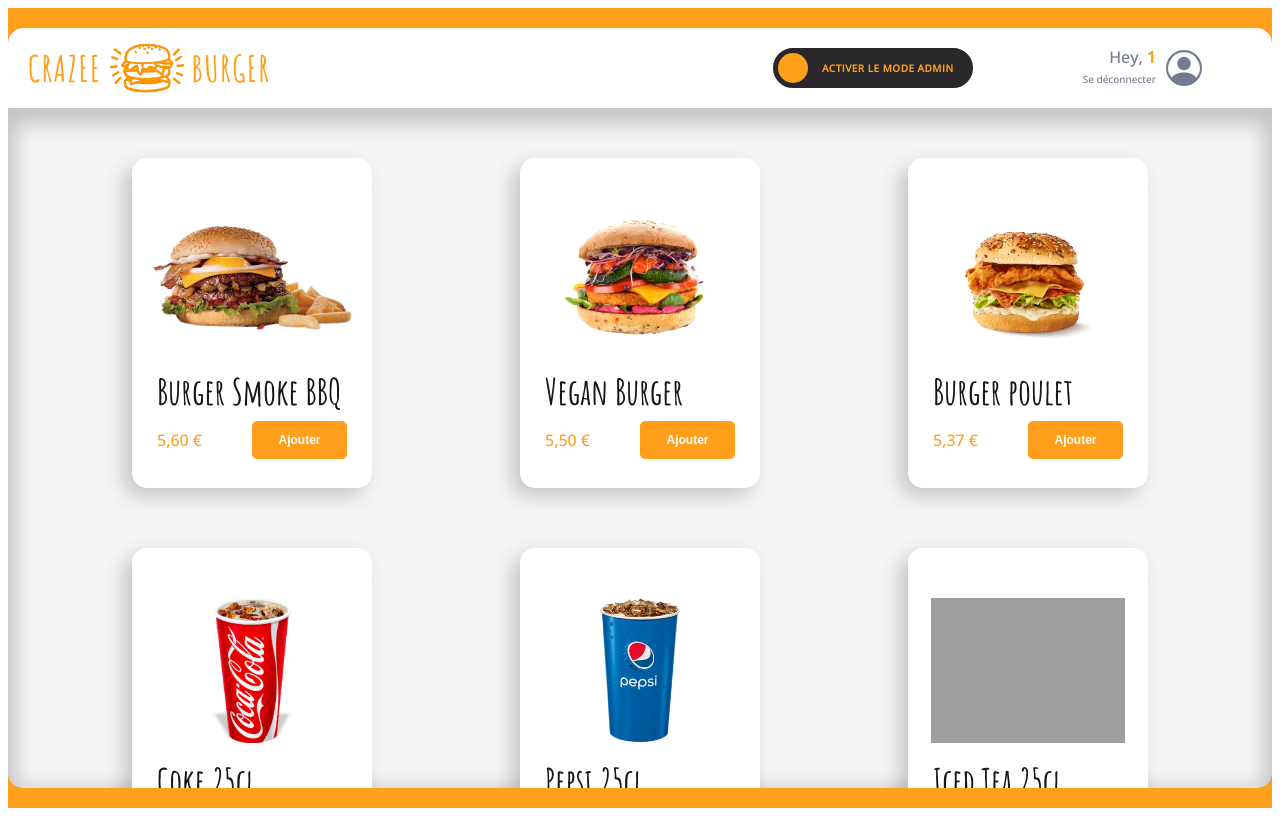
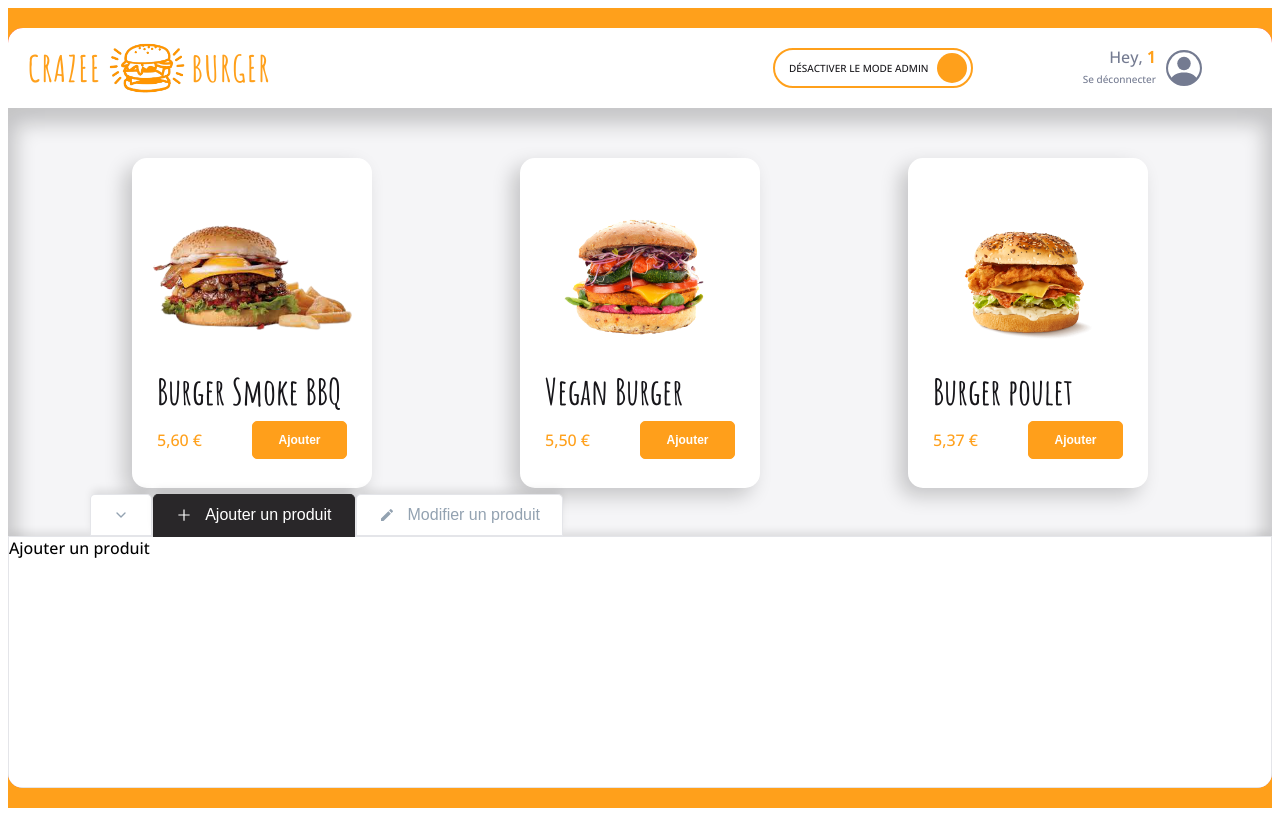
Before and after one commit to kailam-ada/crazee-burger2, a React (Vite) app: page /order/1 in a window 1280 px wide. Built offline with nearby package versions, Linux system fonts and the light colour scheme; grey boxes are pictures that could not be loaded.

Commit message:
✨ F07: ADMIN > Add panel admin

```diff
--- a/src/components/pages/order/Main/Admin/Admin.jsx
+++ b/src/components/pages/order/Main/Admin/Admin.jsx
@@ -1,10 +1,11 @@
 import styled from "styled-components";
 import AdminTabs from "./AdminTabs";
 import AdminPanel from "./AdminPanel";
-import { useState } from "react";
+import OrderContext from "../../../../../context/OrderContext";
+import { useContext } from "react";
 
 export default function Admin() {
-  const [isCollapsed, setIsCollapsed] = useState(false);
+  const { isCollapsed, setIsCollapsed } = useContext(OrderContext);
 
   return (
     <AdminStyled>
--- a/src/components/pages/order/Main/Admin/AdminPanel.jsx
+++ b/src/components/pages/order/Main/Admin/AdminPanel.jsx
@@ -1,8 +1,17 @@
 import styled from "styled-components";
 import { theme } from "../../../../../theme";
+import { useContext } from "react";
+import OrderContext from "../../../../../context/OrderContext";
 
 export default function AdminPanel() {
-  return <AdminPanelStyled></AdminPanelStyled>;
+  const { isAddSelected, isEditSelected } = useContext(OrderContext);
+
+  return (
+    <AdminPanelStyled>
+      {isAddSelected && "Ajouter un produit"}
+      {isEditSelected && "Modifier un produit"}
+    </AdminPanelStyled>
+  );
 }
 
 const AdminPanelStyled = styled.div`
--- a/src/components/pages/order/Main/Admin/AdminTabs.jsx
+++ b/src/components/pages/order/Main/Admin/AdminTabs.jsx
@@ -4,11 +4,30 @@ import { FiChevronDown, FiChevronUp } from "react-icons/fi";
 import { theme } from "../../../../../theme";
 import { AiOutlinePlus } from "react-icons/ai";
 import { MdModeEditOutline } from "react-icons/md";
+import { useContext } from "react";
+import OrderContext from "../../../../../context/OrderContext";
 
-export default function AdminTabs({ isCollapsed, setIsCollapsed }) {
-  // const handleClick = () => {
-  //   setIsCollapsed(!isCollapsed);
-  // };
+export default function AdminTabs() {
+  const {
+    isCollapsed,
+    setIsCollapsed,
+    isAddSelected,
+    setIsAddSelected,
+    isEditSelected,
+    setIsEditSelected,
+  } = useContext(OrderContext);
+
+  const selectEditTab = () => {
+    setIsCollapsed(false);
+    setIsEditSelected(true);
+    setIsAddSelected(false);
+  };
+
+  const selectAddTab = () => {
+    setIsCollapsed(false);
+    setIsAddSelected(true);
+    setIsEditSelected(false);
+  };
 
   return (
     <AdminTabsStyled>
@@ -21,14 +40,14 @@ export default function AdminTabs({ isCollapsed, setIsCollapsed }) {
       <Tab
         label="Ajouter un produit"
         Icon={<AiOutlinePlus />}
-        onClick={() => setIsCollapsed(!isCollapsed)}
-        className={isCollapsed ? "is-active" : ""}
+        onClick={selectAddTab}
+        className={isAddSelected ? "is-active" : ""}
       />
       <Tab
         label="Modifier un produit"
         Icon={<MdModeEditOutline />}
-        onClick={() => setIsCollapsed(!isCollapsed)}
-        className={isCollapsed ? "is-active" : ""}
+        onClick={selectEditTab}
+        className={isEditSelected ? "is-active" : ""}
       />
     </AdminTabsStyled>
   );
--- a/src/components/pages/order/OrderPage.jsx
+++ b/src/components/pages/order/OrderPage.jsx
@@ -6,11 +6,20 @@ import { useState } from "react";
 import OrderContext from "../../../context/OrderContext";
 
 export default function OrderPage() {
-  const [isAdminMode, setIsAdminMode] = useState(false);
+  const [isAdminMode, setIsAdminMode] = useState(true);
+  const [isCollapsed, setIsCollapsed] = useState(false);
+  const [isAddSelected, setIsAddSelected] = useState(true);
+  const [isEditSelected, setIsEditSelected] = useState(false);
 
   const orderContextValue = {
     isAdminMode,
     setIsAdminMode,
+    isCollapsed,
+    setIsCollapsed,
+    isAddSelected,
+    setIsAddSelected,
+    isEditSelected,
+    setIsEditSelected,
   };
 
   return (
--- a/src/context/OrderContext.jsx
+++ b/src/context/OrderContext.jsx
@@ -3,4 +3,10 @@ import { createContext } from "react";
 export default createContext({
   isAdminMode: false,
   setIsAdminMode: () => {},
+  isCollapsed: false,
+  setIsCollapsed: () => {},
+  isAddSelected: false,
+  setIsAddSelected: () => {},
+  isEditSelected: false,
+  setIsEditSelected: () => {},
 });
```
